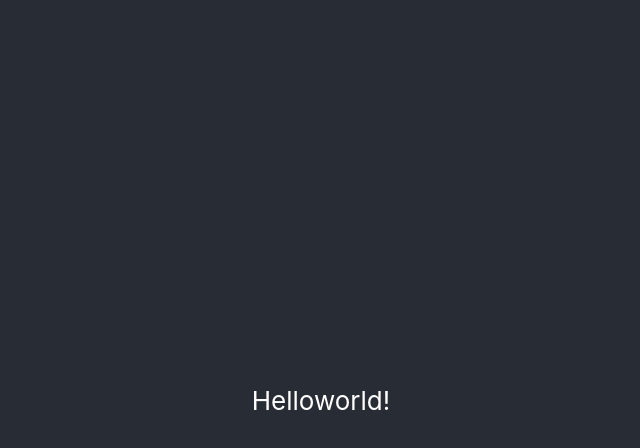
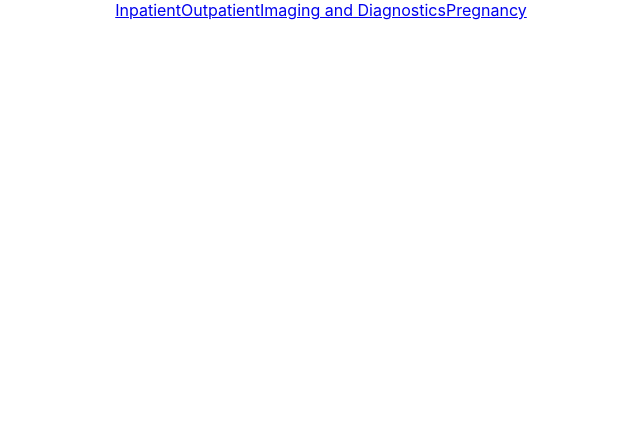
Before and after one commit to map-my-health/newfrontend, a React (Create React App) app in the folder my-app/: page / in a window 1280 px wide. Shown: the top 448 px of the page, without its empty margins (319-959 px from the left). Built offline with nearby package versions, Linux system fonts and the light colour scheme.

Commit message:
Sidebar style

```diff
--- a/my-app/src/App.js
+++ b/my-app/src/App.js
@@ -1,15 +1,12 @@
 import React, { Component } from 'react';
-import logo from './logo.svg';
+import Sidebar from './Sidebar'
 import './App.css';
 
 class App extends Component {
   render() {
     return (
       <div className="App">
-        <header className="App-header">
-          <p> Helloworld!
-          </p>
-        </header>
+        <Sidebar />
       </div>
     );
   }
--- a/my-app/src/Sidebar.js
+++ b/my-app/src/Sidebar.js
@@ -1,4 +1,4 @@
-import React, { component } from "react";
+import React, { Component } from "react";
 
 class Sidebar extends Component {
   render() {
```
